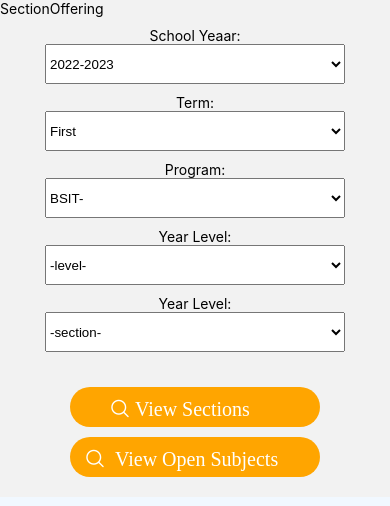
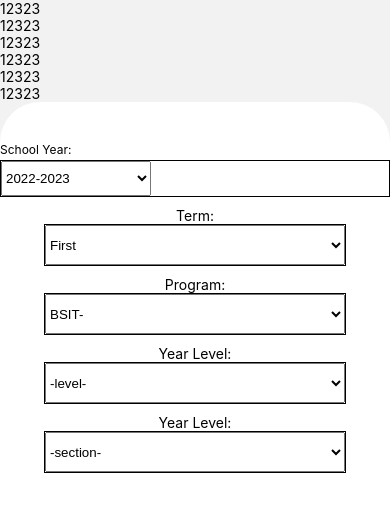
Before and after one commit to reynaldomimis/icct-online-portal, a React Native app: screen / in a window 390 px wide. Shown: the top 506 px of the page. Built offline with nearby package versions, Linux system fonts and the light colour scheme.

Commit message:
picker border fontSize

```diff
--- a/src/screens/SectionOfferingScreen/ParentSection.js
+++ b/src/screens/SectionOfferingScreen/ParentSection.js
@@ -7,6 +7,7 @@ const ParentSection = () => {
   return (
     <View style={styles.container}>
       <Text>Year Level:</Text>
+      <View style={styles.pickerborder}>
       <Picker
         selectedValue={selectedValue}
         style={{ height: 40, width: 300}} borderStyle={{borderWidth: 4, borderColor: 'blue'}}
@@ -23,6 +24,7 @@ const ParentSection = () => {
         <Picker.Item label="OLRS22" value="" />
       </Picker>
     </View>
+    </View>
   );
 }
 
@@ -30,6 +32,9 @@ const styles = StyleSheet.create({
   container: {
     paddingTop: 10,
     alignItems: "center",
+  },
+  pickerborder: {
+    borderWidth: 1,
   }
 });
 
--- a/src/screens/SectionOfferingScreen/Program.js
+++ b/src/screens/SectionOfferingScreen/Program.js
@@ -7,6 +7,7 @@ const Program = () => {
   return (
     <View style={styles.container}>
       <Text>Program:</Text>
+      <View style={styles.pickerborder}>
       <Picker
         selectedValue={selectedValue}
         style={{ height: 40, width: 300 }}
@@ -16,6 +17,7 @@ const Program = () => {
         <Picker.Item label="DHRM-" value="" />
       </Picker>
     </View>
+    </View>
   );
 }
 
@@ -23,6 +25,9 @@ const styles = StyleSheet.create({
   container: {
     paddingTop: 10,
     alignItems: "center"
+  },
+  pickerborder: {
+    borderWidth: 1,
   }
 });
 
--- a/src/screens/SectionOfferingScreen/SchoolYear.js
+++ b/src/screens/SectionOfferingScreen/SchoolYear.js
@@ -5,26 +5,35 @@ import { Picker } from "@react-native-picker/picker";
 const SchoolYear = () => {
   const [selectedValue, setSelectedValue] = useState("");
   return (
-    <View style={styles.container}>
-      <Text>School Yeaar:</Text>
+    <View>
+      <Text style={styles.headtext}>School Year:</Text>
+      <View style={styles.pickerborder}>
         <Picker
+          mode="dropdown"
           selectedValue={selectedValue}
-        style={{ height: 40, width: 300 }}
           onValueChange={(itemValue, itemIndex) => setSelectedValue(itemValue)}
+          style={{ width: 150, height: 35, }}
+          itemStyle={{}}
         >
 
           <Picker.Item label="2022-2023" value="" />
           <Picker.Item label="2023-2024" value="" />
         </Picker>
       </View>
+    </View>
   );
 }
 
 const styles = StyleSheet.create({
-  container: {
-    paddingTop: 10,
-    alignItems: "center"
-  }
+  headtext: {
+    width: 80,
+    height: 18,
+    fontSize: 12,
+  },
+  pickerborder: {
+    borderWidth: 1,
+    fontSize: 30,
+  },
 });
 
 export default SchoolYear;
--- a/src/screens/SectionOfferingScreen/SectionOffering.js
+++ b/src/screens/SectionOfferingScreen/SectionOffering.js
@@ -1,5 +1,6 @@
 import { View, Text } from "react-native";
 import React from "react";
+import styles from "./styles"
 import SchoolYear from "./SchoolYear";
 import Term from "./Term"
 import Program from "./Program"
@@ -14,7 +15,13 @@ import ViewOpenSubjectButton from "./ViewOpenSubjectsButton";
 const SectionOffering = () => {
   return (
     <View>
-      <Text>SectionOffering</Text>
+      <Text>12323</Text>
+      <Text>12323</Text>
+      <Text>12323</Text>
+      <Text>12323</Text>
+      <Text>12323</Text>
+      <Text>12323</Text>
+    <View style={styles.container}>
      <SchoolYear />
       <Term />
       <Program />
@@ -25,7 +32,7 @@ const SectionOffering = () => {
       <ViewSection />
 
     </View>
-
+    </View>
   );
 };
 
--- a/src/screens/SectionOfferingScreen/Term.js
+++ b/src/screens/SectionOfferingScreen/Term.js
@@ -7,6 +7,7 @@ const Term = () => {
   return (
     <View style={styles.container}>
       <Text>Term:</Text>
+      <View style={styles.pickerborder}>
       <Picker
         selectedValue={selectedValue}
         style={{ height: 40, width: 300 }}
@@ -16,6 +17,7 @@ const Term = () => {
         <Picker.Item label="Second" value="" />
         <Picker.Item label="Third" value="" />
       </Picker>
+      </View>
     </View>
   );
 }
@@ -24,6 +26,9 @@ const styles = StyleSheet.create({
   container: {
     paddingTop: 10,
     alignItems: "center"
+  },
+  pickerborder: {
+    borderWidth: 1,
   }
 });
 
--- a/src/screens/SectionOfferingScreen/YearLevel.js
+++ b/src/screens/SectionOfferingScreen/YearLevel.js
@@ -7,6 +7,7 @@ const YearLevel = () => {
   return (
     <View style={styles.container}>
       <Text>Year Level:</Text>
+      <View style={styles.pickerborder}>
       <Picker
         selectedValue={selectedValue}
         style={{ height: 40, width: 300 }}
@@ -19,6 +20,7 @@ const YearLevel = () => {
         <Picker.Item label="Fourth Year" value="" />
       </Picker>
     </View>
+    </View>
   );
 }
 
@@ -27,6 +29,9 @@ const styles = StyleSheet.create({
     paddingTop: 10,
     alignItems: "center"
 
+  },
+  pickerborder: {
+    borderWidth: 1,
   }
 });
 
--- a/src/screens/SectionOfferingScreen/styles.js
+++ b/src/screens/SectionOfferingScreen/styles.js
@@ -1,7 +1,12 @@
 import { StyleSheet } from "react-native";
 
-const styles = StyleSheet.create({});
+const styles = StyleSheet.create({
+    container: {
+        borderRadius: 40,
+        paddingTop:40,
+        backgroundColor: 'white',
 
-
+    }
+});
 
 export default styles;
```
Lines whose indentation alone changed are shown as unchanged.
